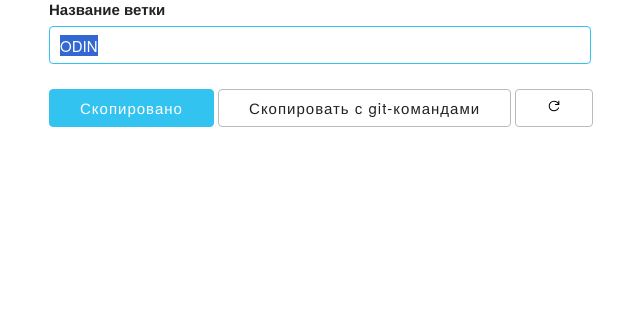
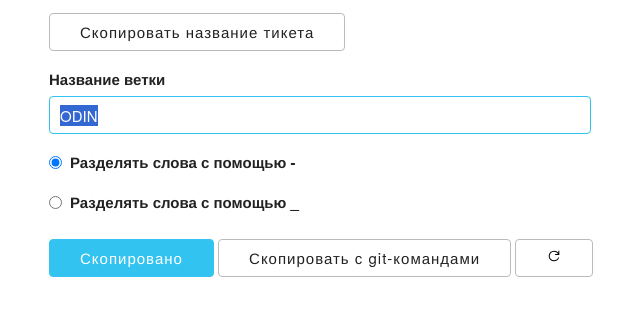
Before and after one commit to Keksley/branchname-generator, a plain HTML site: page index.html in a window 1280 px wide. Both pictures are taken after a click on the button "Скопировать". Shown: the part 146-462 px from the top of the page, without its empty margins (111-751 px from the left). Drawn offline with Linux system fonts and the light colour scheme.

Commit message:
Выбор разделителя, удаление лишнего разделителя в конце

```diff
--- a/index.html
+++ b/index.html
@@ -12,6 +12,22 @@
       width: 100%;
       max-width: 542px;
     }
+    .mt-1 {
+      margin-top: 16px;
+    }
+    .mb-1 {
+      margin-bottom: 16px;
+    }
+    .mr-1 {
+      margin-right: 8px;
+    }
+    .m-0 {
+      margin: 0;
+    }
+    .field {
+      display: flex;
+      align-items: center;
+    }
   </style>
 </head>
 <body>
@@ -22,8 +38,19 @@
     <form class="generate-form">
       <label for="task-name">Название тикета из Tracker <img style="margin-bottom: -5px;" width="20" height="20" src="https://www.ph4.ru/DL/LOGO/y/ya_tracker_.gif" alt=""></label>
       <input type="text" id="task-name">
+      <div class="mt-1 mb-1">
+        <button type="button" id="copy-name">
+          Скопировать название тикета
+        </button>
+      </div>
       <label for="branch-name">Название ветки</label>
       <input type="text" id="branch-name" value="ODIN" />
+      <div class="field mt-1">
+        <input checked class="mr-1" type="radio" name="sep" value="-" id="dash"><label class="m-0" for="dash">Разделять слова с помощью -</label>
+      </div>
+      <div class="field mt-1">
+        <input class="mr-1" type="radio" name="sep" value="_" id="underscore"><label class="m-0" for="underscore">Разделять слова с помощью _</label>
+      </div>
     </form>
     <button id="copy">
       Скопировать
@@ -36,20 +63,36 @@
     </button>
   </div>
   <script>
+    let sep = '-';
     function getBranch(el) {
       // ODIN-8856: В шаблоне дисциплины не работает кнопка "открепить" для шаблона активности
-      const cleared = el.replace(/[^A-Za-zА-Яа-я0-9]/g, ' ');
-      return cleared.replace(/ +/g, '-')
+      const ticketNumberRegExp = /[A-Z]+-[0-9]+/;
+      const ticketNumber = el.match(ticketNumberRegExp)[0];
+      const ticketName = el.replace(ticketNumberRegExp, '');
+      const cleared = ticketName.replace(/[^A-Za-zА-Яа-я0-9]/g, ' ');
+      if (cleared.slice(-1) === ' ') {
+        return ticketNumber + cleared.slice(0, -1).replace(/ +/g, sep);
+      }
+      return ticketNumber + cleared.replace(/ +/g, sep)
     }
     document.addEventListener("DOMContentLoaded", () => {
+      document.querySelectorAll('#dash,#underscore').forEach((el) => {
+        el.addEventListener('input', () => {
+          sep = el.value;
+          onChange();
+        });
+      });
       const taskNameInput = document.getElementById("task-name");
       const valueOutput = document.getElementById("branch-name");
       const btn = document.getElementById("copy");
       const btnGit = document.getElementById("copy-git");
+      const btnName = document.getElementById("copy-name");
       const refresh = document.getElementById("refresh");
       const onRefresh = () => {
         btn.classList.remove('button-primary');
         btnGit.classList.remove('button-primary');
+        btnName.classList.remove('button-primary');
+        btnName.textContent = 'Скопировать название тикета';
         btn.textContent = 'Скопировать'
         btnGit.textContent = 'Скопировать с git-командами'
         navigator.clipboard.writeText('');
@@ -58,12 +101,19 @@
         valueOutput.value = getBranch(taskNameInput.value);
         onRefresh();
       }
+      const copyInputValue = (input) => {
+        input.select();
+        input.setSelectionRange(0, 99999); /* For mobile devices */
+        navigator.clipboard.writeText(input.value);
+      }
       taskNameInput.addEventListener('input', onChange);
-
+      btnName.addEventListener('click', () => {
+        copyInputValue(taskNameInput);
+        btnName.textContent = 'Название тикета скопировано';
+        btnName.classList = 'button-primary';
+      })
       btn.addEventListener('click', () => {
-        valueOutput.select();
-        valueOutput.setSelectionRange(0, 99999); /* For mobile devices */
-        navigator.clipboard.writeText(valueOutput.value);
+        copyInputValue(valueOutput);
         btn.textContent = 'Скопировано';
         btn.classList = 'button-primary';
       })
```
